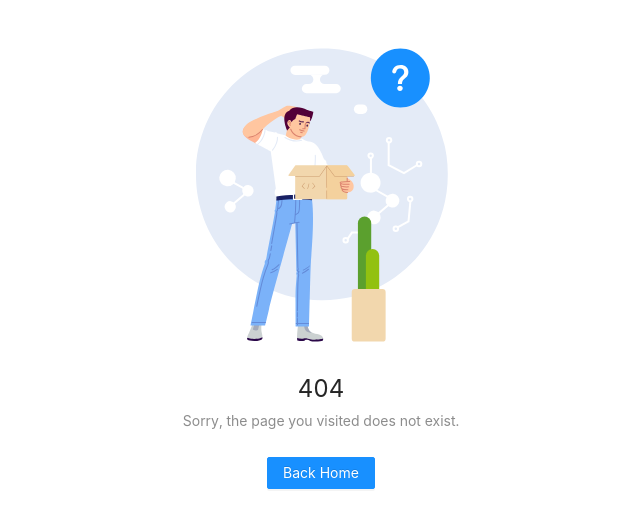
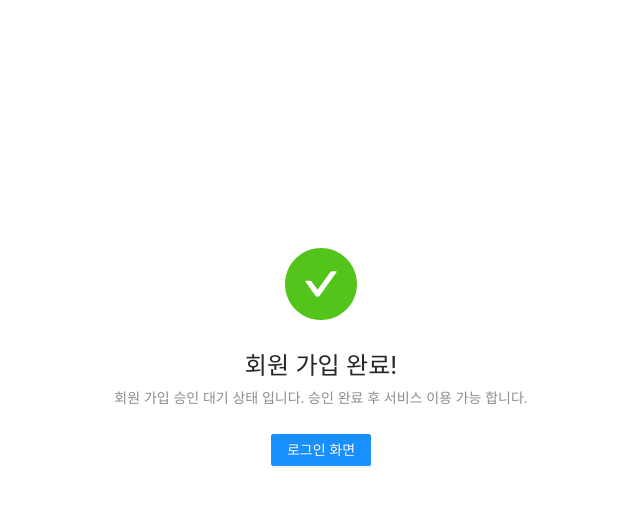
Before and after one commit to silbaram/issue-sticker, a React (Create React App) app in the folder src/main/front/: page /join-success in a window 1280 px wide. Before the commit this address had no page. Shown: the top 528 px of the page, without its empty margins (319-959 px from the left). Built offline with nearby package versions, Linux system fonts and the light colour scheme.

Commit message:
회원 가입 기능 추가

```diff
--- a/src/main/front/src/common/pages/index.jsx
+++ b/src/main/front/src/common/pages/index.jsx
@@ -1,3 +1,4 @@
 export { default as Login } from '../../security/containers/LoginContainer';
 export { default as Join } from '../../security/containers/JoinContainer'
+export { default as JoinSuccess } from '../../security/components/JoinSuccessComponent'
 export { default as NotFount } from '../../error/components/NotFoundComponent'
--- a/src/main/front/src/common/router/index.js
+++ b/src/main/front/src/common/router/index.js
@@ -1,6 +1,6 @@
 import React from 'react';
 import { BrowserRouter, Switch, Route } from "react-router-dom";
-import { Login, Join, NotFount } from '../pages'
+import { Login, Join, JoinSuccess, NotFount } from '../pages'
 
 
 
@@ -8,8 +8,9 @@ function IssueRouter() {
     return (
         <BrowserRouter>
             <Switch>
-                <Route path="/" exact component={Login}></Route>
-                <Route path="/join" component={Join}></Route>
+                <Route path="/" exact component={Login}></Route> {/* 로그인화면 */}
+                <Route path="/join" component={Join}></Route> {/* 회원가입화면 */}
+                <Route path="/join-success" component={JoinSuccess}></Route> {/* 회원가입 성공화면 */}
                 <Route component={NotFount} />
             </Switch>
         </BrowserRouter>
--- a/src/main/front/src/security/actions/index.jsx
+++ b/src/main/front/src/security/actions/index.jsx
@@ -1,12 +1,17 @@
 import axios from 'axios';
+import { Modal, Button, Space } from 'antd';
 
 const joinAction = data => {
-    console.log(data);
-    axios.post('/security/join', { params: data })
+
+    axios.post('/security/join', data)
     .then(function(response) {
-        console.log(response);
+        document.location.href = "/join-success";
     }).catch(function(error) {
-        console.log(error);
+
+        Modal.error({
+            title: "회원 가입 실페",
+            content: "계속 장애 발생시 운영자에게 연락 바랍니다."
+        });
     });
 }
 
--- /dev/null
+++ b/src/main/front/src/security/components/JoinSuccessComponent.js
@@ -0,0 +1,24 @@
+import React from 'react';
+import { Result, Button } from 'antd';
+
+
+const JoinSuccess = () => {
+
+    return (
+        <div style={{paddingTop:200}}>
+        <Result
+            status="success"
+            title="회원 가입 완료!"
+            subTitle="회원 가입 승인 대기 상태 입니다. 승인 완료 후 서비스 이용 가능 합니다."
+            extra={[
+                <Button type="primary" key="console" href="/">
+                    로그인 화면
+                </Button>,
+            ]}
+
+        />
+        </div>
+    );
+}
+
+export default JoinSuccess;
```
Also changed, not shown: 2 other files (tests, documents, lock files or other folders).
